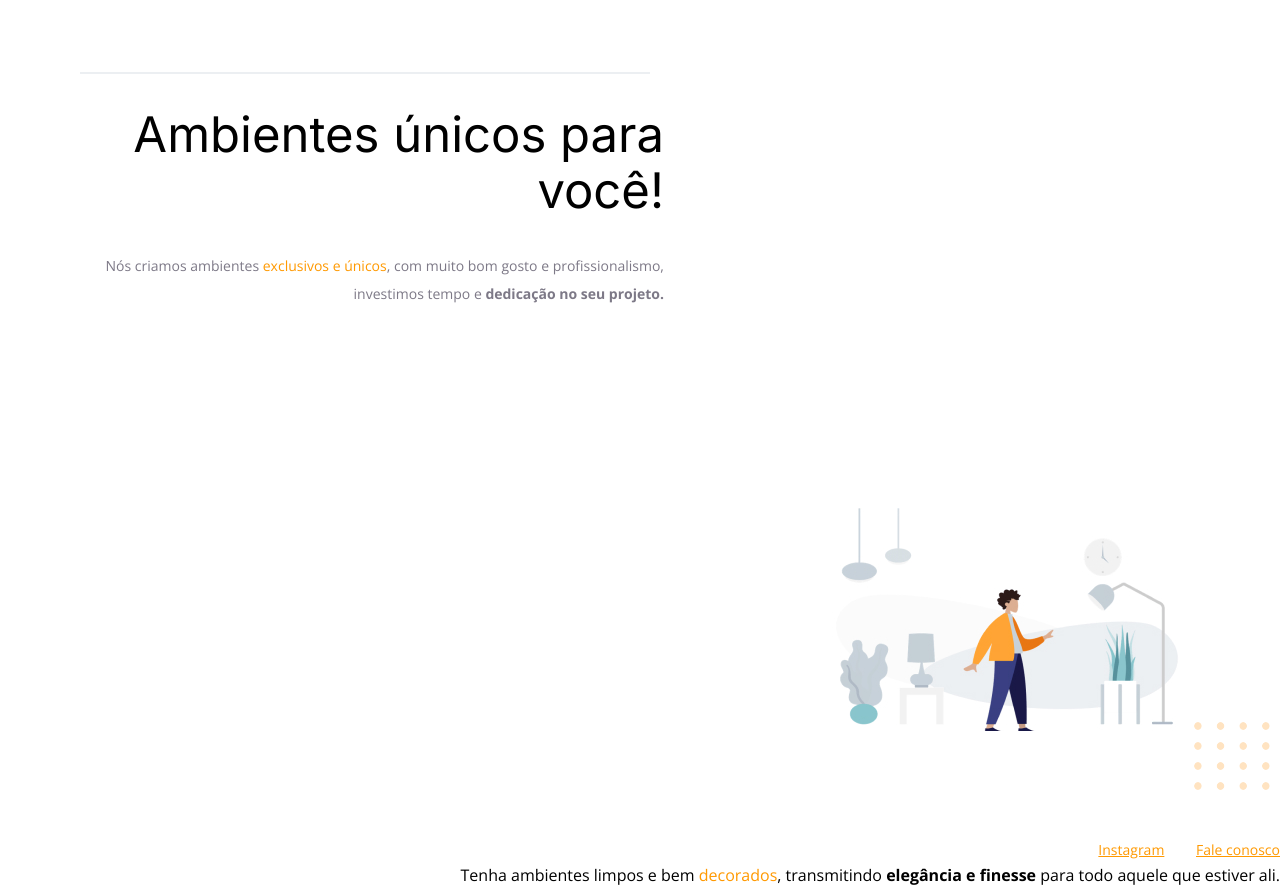
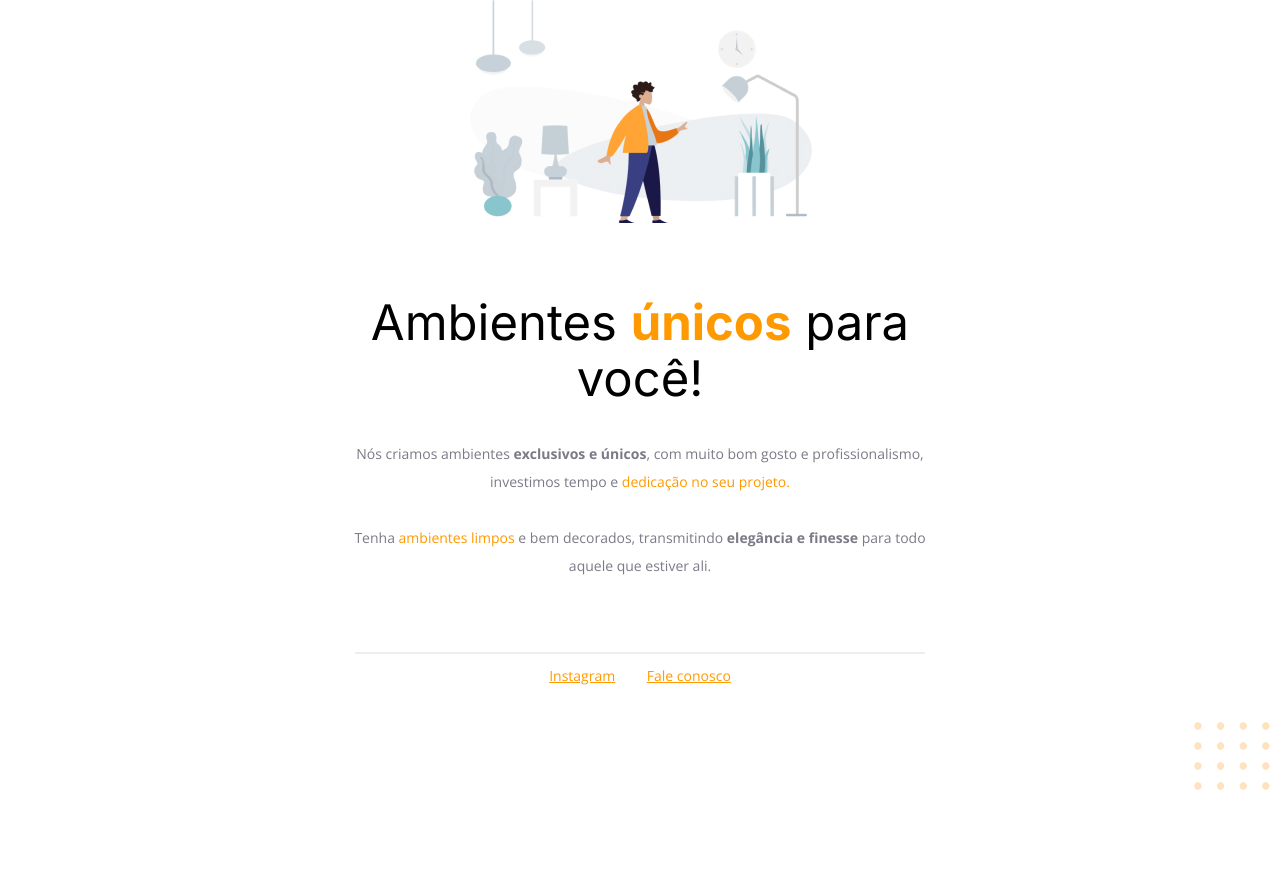
Before and after one commit to BrunnoML/desafioFase02, a plain HTML site: page index.html in a window 1280 px wide. After the commit the page ends 800 px from the top, so only its background shows below. Drawn offline with nearby package versions, Linux system fonts and the light colour scheme.

Commit message:
fix: position elements

```diff
--- a/index.html
+++ b/index.html
@@ -19,22 +19,30 @@
 
   <!-- Tag <body> é o corpo do documento, onde tem as informações que serão mostradas. -->
   <body>
+    <div id="img1">
+      <img
+        src="images/img1.jpg"
+        alt="Desenho de uma pessoa vestindo uma camisa amarela em uma sala com Móveis"
+      />
+    </div>
     <div id="hero">
-      <div class="line"></div>
-      <h1>Ambientes únicos para você!</h1>
+      <h1>Ambientes <span>únicos</span> para você!</h1>
       <p>
-        Nós criamos ambientes <span>exclusivos e únicos</span>, com muito
-        bom gosto e profissionalismo, investimos tempo e
-        <strong>dedicação no seu projeto.</strong>
+        Nós criamos ambientes <strong>exclusivos e únicos</strong>, com muito
+        bom gosto e profissionalismo,<br />
+        investimos tempo e
+        <span>dedicação no seu projeto.</span>
 
         <br />
         <br />
+
+        Tenha <span>ambientes limpos</span> e bem decorados, transmitindo
+        <strong>elegância e finesse</strong>
+        para todo aquele que estiver ali.
       </p>
     </div>
-    <img
-      src="images/img1.jpg"
-      alt="Desenho de uma pessoa vestindo uma camisa amarela em uma sala com Móveis"
-    />
+
+    <div class="line"></div>
 
     <div id="footer">
       <a target="_blank" href="https://instagram.com/moveisparavoce"
@@ -43,10 +51,6 @@
       <a href="mailto:contato@moveisparavoce.com">Fale conosco</a>
     </div>
 
-    Tenha ambientes limpos e bem <span>decorados</span>, transmitindo
-    <strong>elegância e finesse</strong>
-    para todo aquele que estiver ali.
-
     <img
       id="balls"
       src="images/balls.svg"
--- a/style.css
+++ b/style.css
@@ -6,11 +6,16 @@ body {
 
 #hero {
   width: 592px;
-  margin: 72px;
+  margin: 72px auto 72px;
+  display: fixed;
+  align-items: center;
+  justify-content: center;
 }
 
-img {
-  margin: 100px;
+#img1 {
+  display: flex;
+  align-items: center;
+  justify-content: center;
 }
 
 h1 {
@@ -18,6 +23,7 @@ h1 {
   font-size: 49px;
   line-height: 56px;
   font-weight: normal;
+  text-align: center;
 }
 
 h1 span {
@@ -36,6 +42,7 @@ p,
   color: #7d7987;
   font-size: 14px;
   line-height: 28px;
+  text-align: center;
 }
 
 #footer a + a {
@@ -46,7 +53,7 @@ p,
   width: 568px;
   height: 0;
 
-  margin: 0 8px;
+  margin: 0 auto 8px;
 
   border: 1px solid #eceff2;
 }
```
